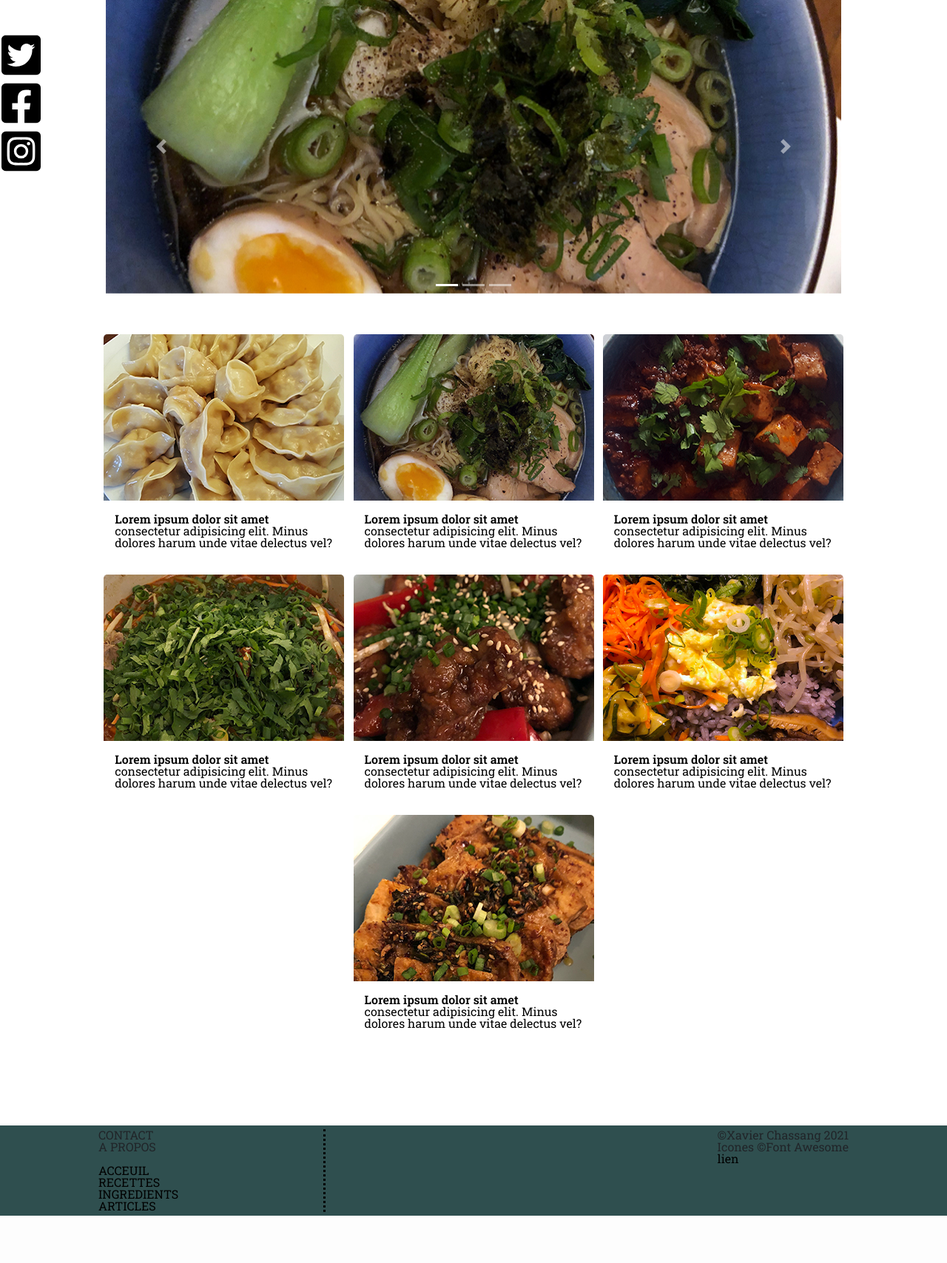
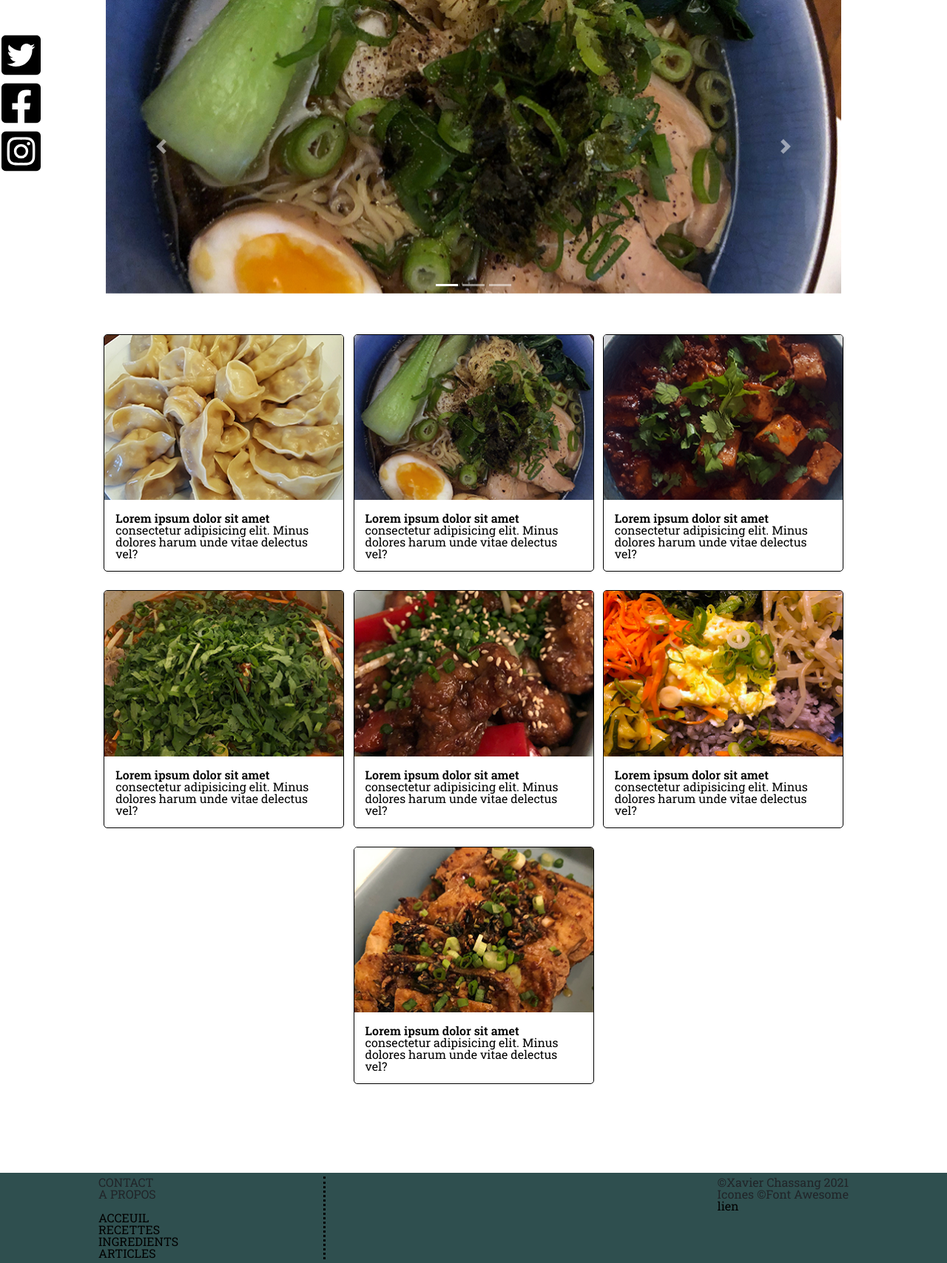
Before and after one commit to Yayyef/Website_Web-cademie, a PHP site: page /index.php in a window 1280 px wide. Shown: the part 206-1914 px from the top of the page at 74% size. Before the commit the page ends 1850 px from the top, so only its background shows below. Run offline with PHP 8.4, Linux system fonts and the light colour scheme; some libraries are stand-ins or nearby versions.

Commit message:
Intégration subpages suite

```diff
--- a/css/style.css
+++ b/css/style.css
@@ -273,7 +273,6 @@ body {
     padding-bottom: 100px;
 }
 
-
 table {
     margin: 20px auto;
     max-width: 500px;
@@ -284,8 +283,6 @@ td {
     padding: 5px;
     border: solid;
 }
-
-
 
 
 /* CSS POUR LES CARRES-VIGNETTES RECETTES */
@@ -300,9 +297,10 @@ td {
     overflow: hidden;
     margin: 5px;
     width: 325px;
-    height: 300px;
-    background-color: white;
+    min-height: 300px;
+    /* background-color: rgb(109, 107, 228); */
     border-radius: 5px;
+    border: solid 1px;
     display: block;
     margin-bottom: 20px;
 }
@@ -320,7 +318,6 @@ td {
 .carreRecettes h2 {
     z-index: 4;
     padding: 15px;
-    /* border: 1px solid black; */
 }
 
 .carreRecettes h2::first-line {
```
